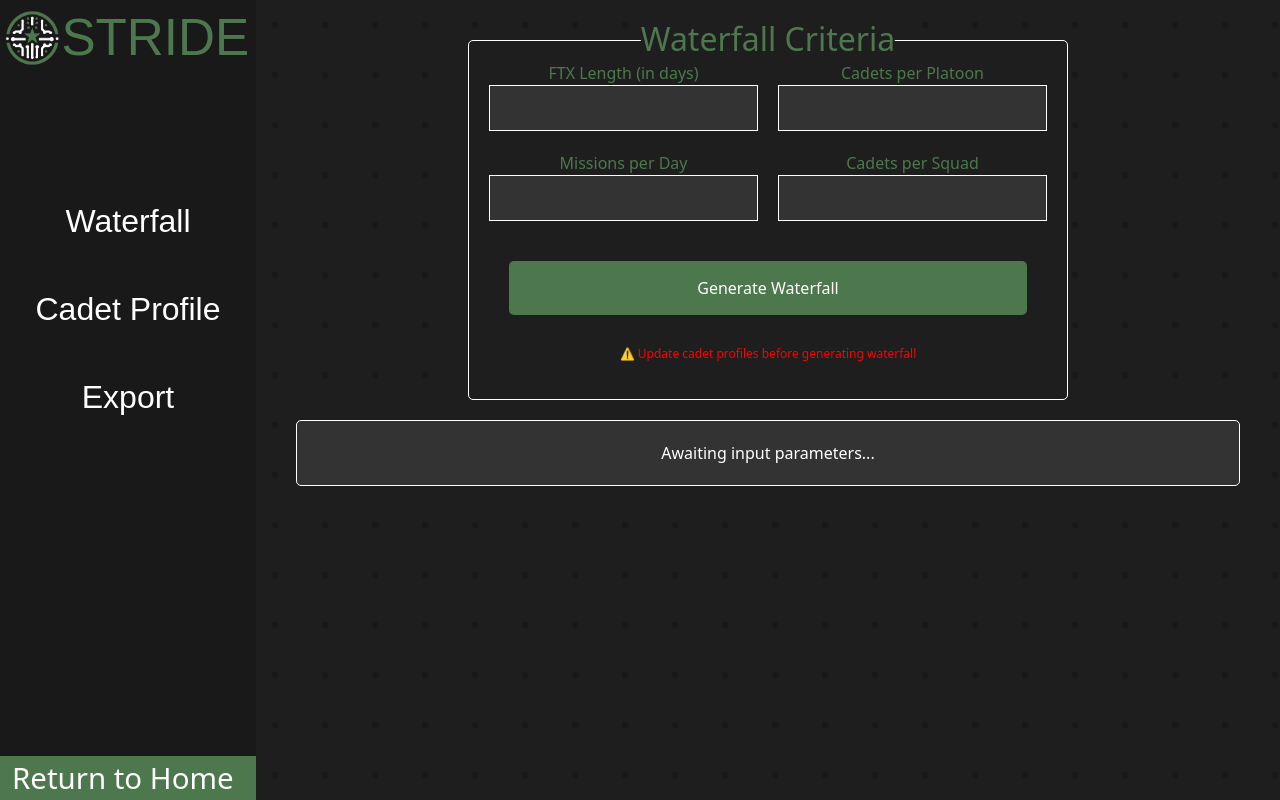
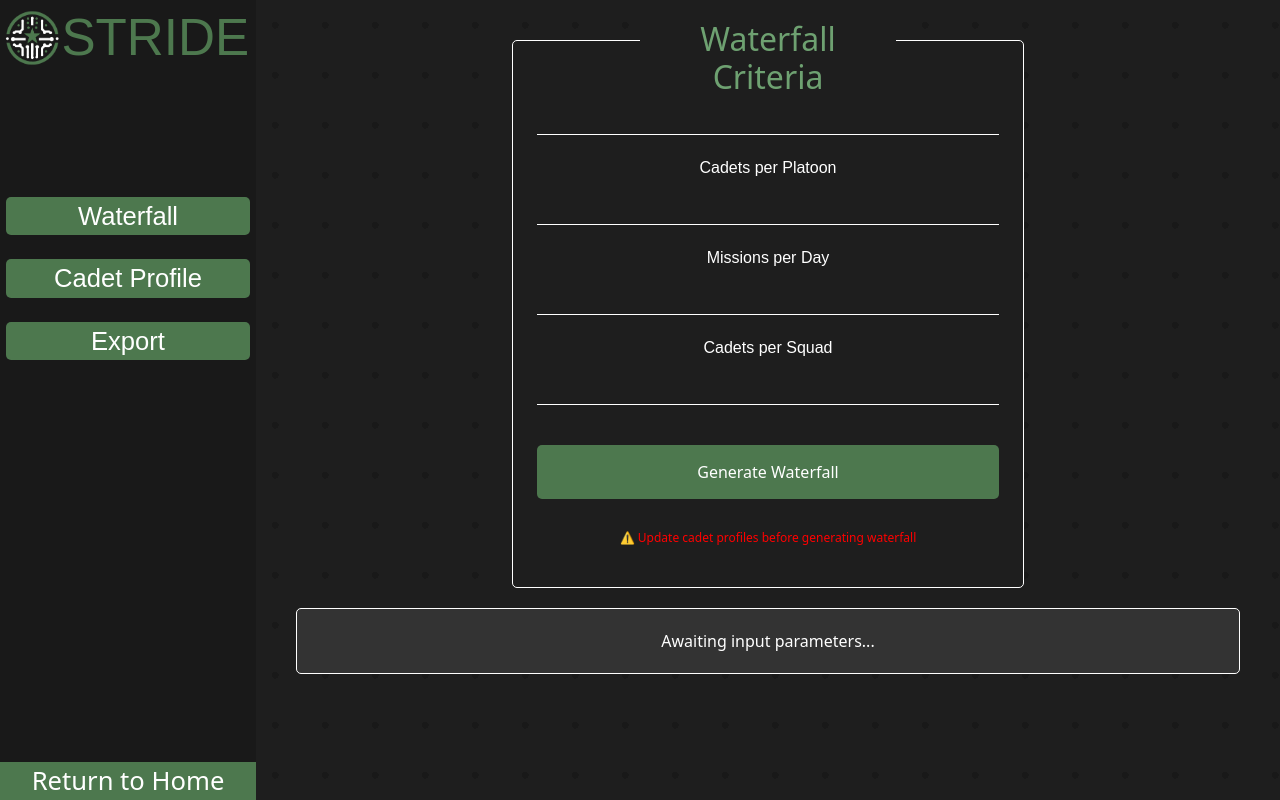
Before and after one commit to Abishanka/STRIDE, a Vue app in the folder electron/frontend/: page /waterfall in a window 1280 px wide. Built offline with nearby package versions, Linux system fonts and the light colour scheme.

Commit message:
Made waterfall CSS changes

```diff
--- a/electron/frontend/src/assets/styles/WaterFallView.css
+++ b/electron/frontend/src/assets/styles/WaterFallView.css
@@ -10,3 +10,99 @@ body {
     padding: 0;
     display: flex;
   }
+
+  .content-container {
+    display: flex;
+    flex-direction: column;
+    align-items: center;
+    padding: 20px;
+    flex-grow: 1;
+  }
+
+  .waterfall-criteria-container {
+    position: relative;
+    width: 40vw; /* Fixed width */
+    padding-top: 2.5vh; /* Space for the title line */
+  }
+
+  .waterfall-criteria {
+    background-color: #1E1E1E;
+    padding: 3vh;
+    border-radius: 5px;
+    border: 1px solid #fff;
+    text-align: center;
+  }
+
+  .waterfall-heading {
+    position: absolute;
+    top: 0;
+    left: 50%;
+    transform: translateX(-50%);
+    background-color: #1E1E1E;
+    color: #6EA171;
+    padding: 0 1vw;
+  }
+
+  .criteria-row {
+    display: flex;
+    justify-content: space-between;
+    flex-wrap: wrap;
+    margin: 0 -10px; /* Negative margin for gutters */
+  }
+
+  .criteria-input {
+    flex: 1 1 280px; /* Flex basis of 280px for 2x2 layout */
+    padding: 0 10px; /* Gutter */
+  }
+
+  .criteria-input label {
+    color: white;
+    font-family: sans-serif;
+  }
+
+  .criteria-input input {
+    width: 100%;
+    padding: 10px;
+    margin-bottom: 20px;
+    border: none;
+    border-bottom: 1px solid #fff;
+    background-color: #1E1E1E;
+    color: #fff;
+  }
+
+  .generate-button {
+    width: 100%; /* Adjust width for consistent padding */
+    padding: 15px 20px; /* Match input padding */
+    margin: 20px 0;
+    border-radius: 5px;
+    border: none;
+    background-color: #4D784E;
+    color: white;
+    cursor: pointer;
+  }
+
+  .generate-button:hover {
+    opacity: 0.8;
+  }
+
+  .update-warning {
+    color: red;
+    font-size: 0.75rem; /* Smaller font size for the warning */
+    margin-top: 10px; /* Space from the button */
+  }
+
+  .output-container {
+    background-color: #333;
+    border: 1px solid #fff;
+    border-radius: 5px;
+    color: #fff;
+    padding: 20px;
+    width: calc(100% - 40px); /* Full width minus padding, matching the criteria box */
+    box-sizing: border-box;
+    text-align: center;
+    margin-top: 20px;
+  }
+
+  .output-container p {
+    margin: 0;
+  }
--- a/electron/frontend/src/assets/styles/sidebar.css
+++ b/electron/frontend/src/assets/styles/sidebar.css
@@ -26,17 +26,21 @@
   }
 
   .sidebar .sidebar-options {
-    margin-top: 5vh;
+    margin-top: 3vh;
   }
 
   .sidebar .options {
     color: white;
     font-family: sans-serif;
-    font-size: 2.5vw;
+    font-size: 2vw;
     font-weight: lighter;
     display: flex;
     align-items: center;
     justify-content: center;
+    background-color: #4D784E;
+    margin-left: 0.5vw;
+    margin-right: 0.5vw;
+    border-radius: 5px;
   }
 
   .sidebar .options:hover {
@@ -47,9 +51,11 @@
   .homebutton {
     color: white;
     background-color: #4D784E;
-    font-size: 2.3vw;
+    font-size: 2vw;
     width: 20vw;
     margin: 0;
+    justify-content: center;
+    display: flex;
   }
 
   .homebutton:hover {
--- a/electron/frontend/src/components/WaterFallView.vue
+++ b/electron/frontend/src/components/WaterFallView.vue
@@ -77,108 +77,9 @@ export default {
 }
 
 import '../assets/styles/WaterFallView.css';
-import '../assets/styles/sidebar.css';
+import '../assets/styles/Sidebar.css';
 </script>
 
 <style scoped>
-.main-container {
-  display: flex;
-  width: 100vw;
-  height: 100vh;
-  padding: 0;
-  margin: 0 auto;
-}
 
-.content-container {
-  display: flex;
-  flex-direction: column;
-  align-items: center;
-  padding: 20px;
-  flex-grow: 1;
-}
-
-.waterfall-criteria-container {
-  position: relative;
-  width: 600px; /* Fixed width */
-  padding-top: 20px; /* Space for the title line */
-}
-
-.waterfall-criteria {
-  background-color: #1E1E1E;
-  padding: 20px;
-  border-radius: 5px;
-  border: 1px solid #fff;
-  text-align: center;
-}
-
-.waterfall-heading {
-  position: absolute;
-  top: 0;
-  left: 50%;
-  transform: translateX(-50%);
-  background-color: #1E1E1E;
-  color: #4D784E;
-}
-
-.criteria-row {
-  display: flex;
-  justify-content: space-between;
-  flex-wrap: wrap;
-  margin: 0 -10px; /* Negative margin for gutters */
-}
-
-.criteria-input {
-  flex: 1 1 280px; /* Flex basis of 280px for 2x2 layout */
-  padding: 0 10px; /* Gutter */
-}
-
-.criteria-input label, .criteria-input input {
-  color: #4D784E;
-}
-
-.criteria-input input {
-  width: 100%;
-  padding: 10px;
-  margin-bottom: 20px;
-  border: 1px solid #fff;
-  background-color: #333;
-  color: #fff;
-}
-
-.generate-button {
-  width: calc(100% - 40px); /* Adjust width for consistent padding */
-  padding: 15px 20px; /* Match input padding */
-  margin: 20px 0;
-  border-radius: 5px;
-  border: none;
-  background-color: #4D784E;
-  color: white;
-  cursor: pointer;
-}
-
-.generate-button:hover {
-  opacity: 0.8;
-}
-
-.update-warning {
-  color: red;
-  font-size: 0.75rem; /* Smaller font size for the warning */
-  margin-top: 10px; /* Space from the button */
-}
-
-.output-container {
-  background-color: #333;
-  border: 1px solid #fff;
-  border-radius: 5px;
-  color: #fff;
-  padding: 20px;
-  width: calc(100% - 40px); /* Full width minus padding, matching the criteria box */
-  box-sizing: border-box;
-  text-align: center;
-  margin-top: 20px;
-}
-
-.output-container p {
-  margin: 0;
-}
 </style>
```
